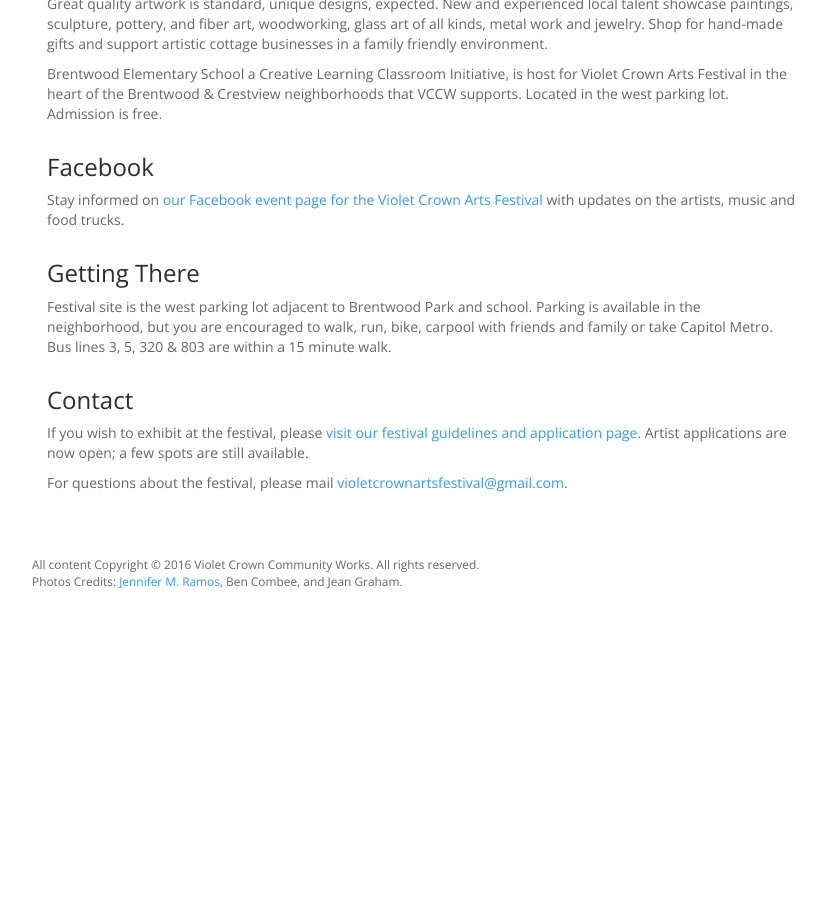
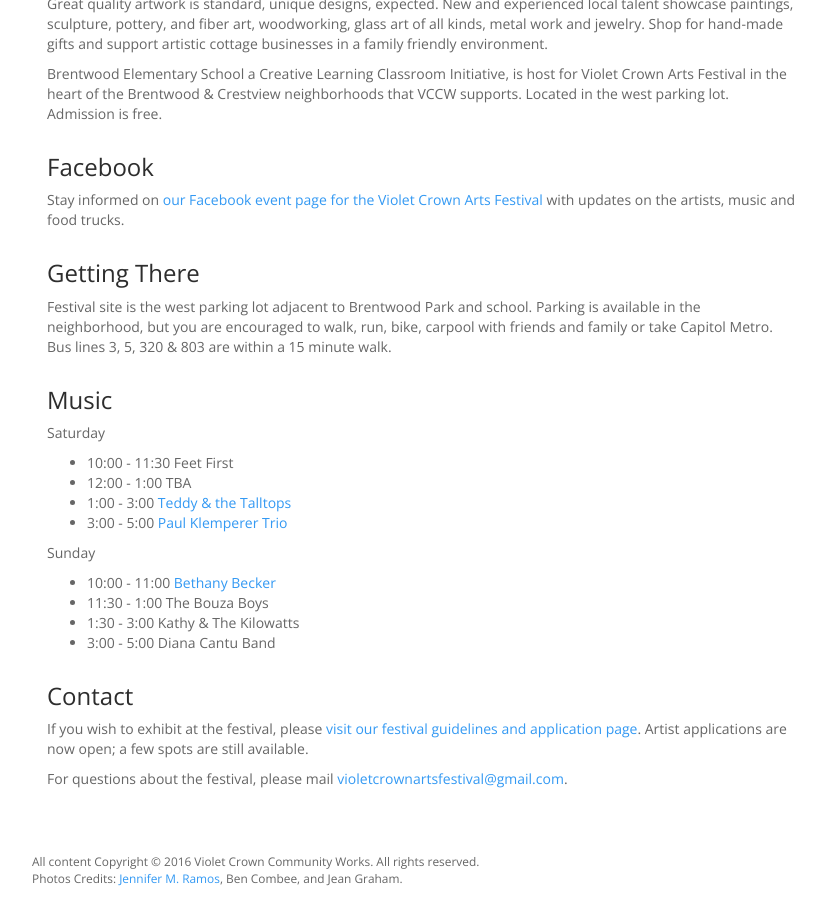
Before and after one commit to vccw/vccw.github.io, a Jekyll site: the page built from artsfest_2016.md, in a window 1280 px wide and 900 px high, scrolled down 631 px. Shown: the whole window, without its empty margins (38-863 px from the left). Built offline with Jekyll 4.4.1, drawn with Linux system fonts in a browser that asks for light colours; comment, search, counter and statistics services are not loaded; before the commit the page ends 1235 px from its top, so only the background shows below that.

Commit message:
Add music artists

```diff
--- a/artsfest_2016.md
+++ b/artsfest_2016.md
@@ -62,20 +62,29 @@
 
 	</div></div>
 
-<!--
 	<div class="row"><div class="col-md-8">
 
 		<h3>Music</h3>
 
 		<p>Saturday</p>
 		<ul>
+		<li>10:00 - 11:30   Feet First</li>
+		<li>12:00 -  1:00   TBA</li>
+		<li>1:00 -   3:00   <a href="https://www.youtube.com/watch?v=68CgHD25fJ4">Teddy &amp; the Talltops</a></li>
+		<li>3:00 -   5:00   <a href="http://pksax.com/">Paul Klemperer Trio</a></li>
 		</ul>
+
 		<p>Sunday</p>
 		<ul>
+		<li>10:00 - 11:00   <a href="http://bethanybecker.com">Bethany Becker</a></li>
+		<li>11:30 -  1:00   The Bouza Boys</li>
+		<li>1:30 -   3:00   Kathy &amp; The Kilowatts</li>
+		<li>3:00 -   5:00   Diana Cantu Band</li>
 		</ul>
 
 	</div></div>
 
+<!--
 	<div class="row"><div class="col-md-8">
 
 		<h3>Food</h3>
```
